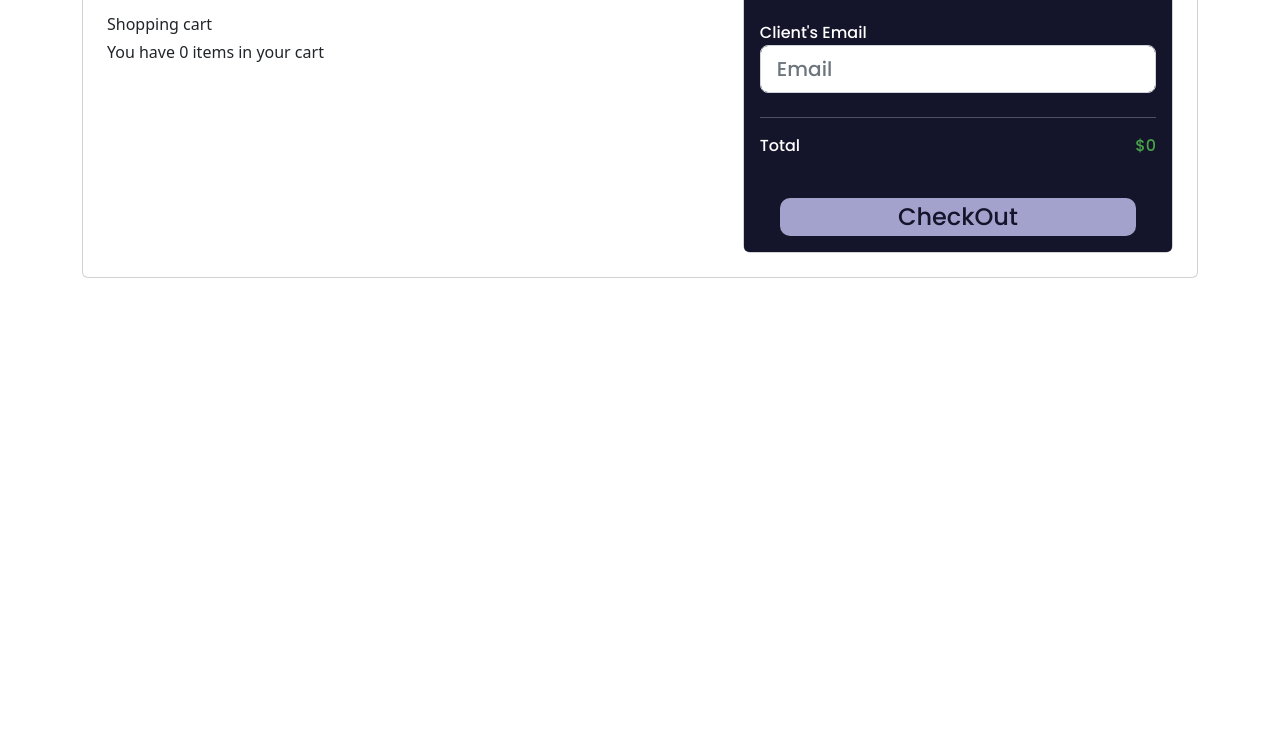
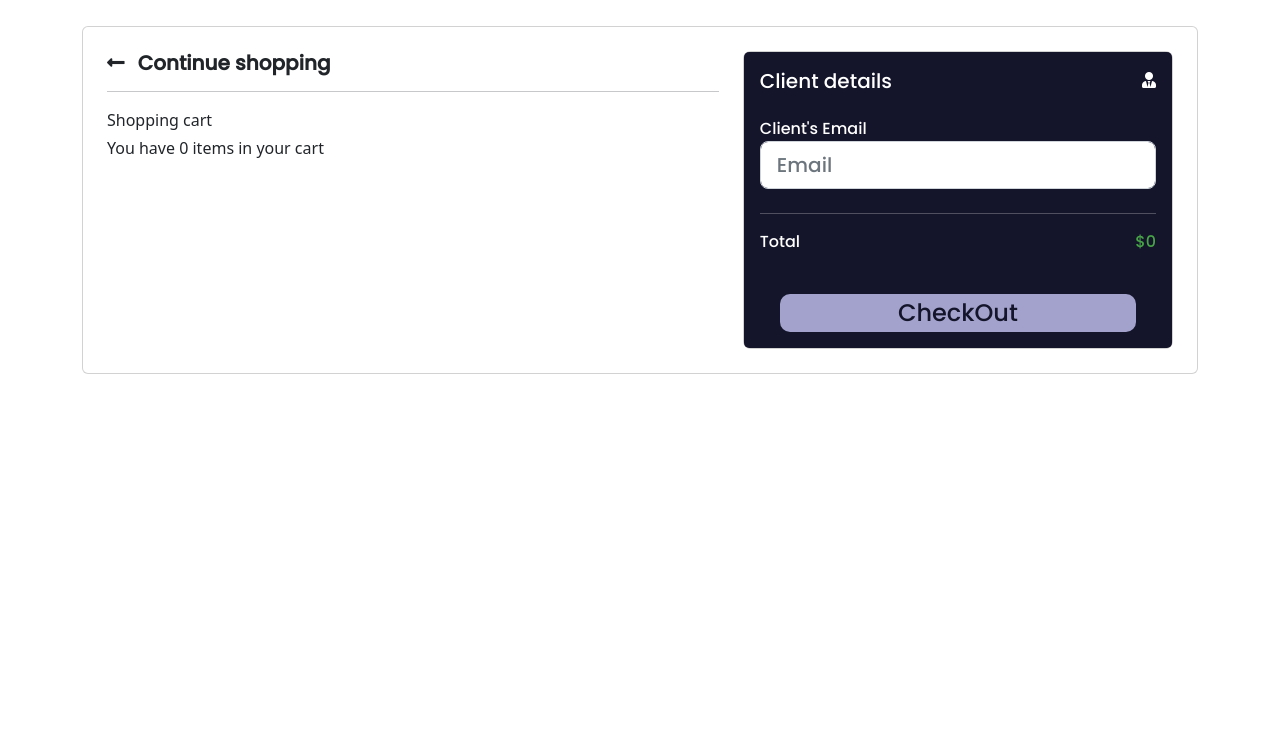
Before and after one commit to iaw-2023/Acttis-Moran-React, a React app: page /cart in a window 1280 px wide. Shown: the part 118-861 px from the top of the page. Built offline with nearby package versions, Linux system fonts and the light colour scheme.

Commit message:
Styling cart

```diff
--- a/src/components/pagewrappers/PageWrapper.js
+++ b/src/components/pagewrappers/PageWrapper.js
@@ -72,7 +72,7 @@ export default function PageWrapper(props) {
               </li>
             </ul>
           </div>
-          <Link className="page__wrapper__navbar__cart" to="/">
+          <Link className="page__wrapper__navbar__cart" to="/cart">
             <MDBIcon
               className="page_wrapper__navbar__cart__icon"
               fas
--- a/src/css/cart.css
+++ b/src/css/cart.css
@@ -2,6 +2,7 @@
     width: 100%;
     height: 100%;
     min-height: 70rem;
+    margin-top: 6rem;
     background-color: var(--bg-color);
 }
 
```
